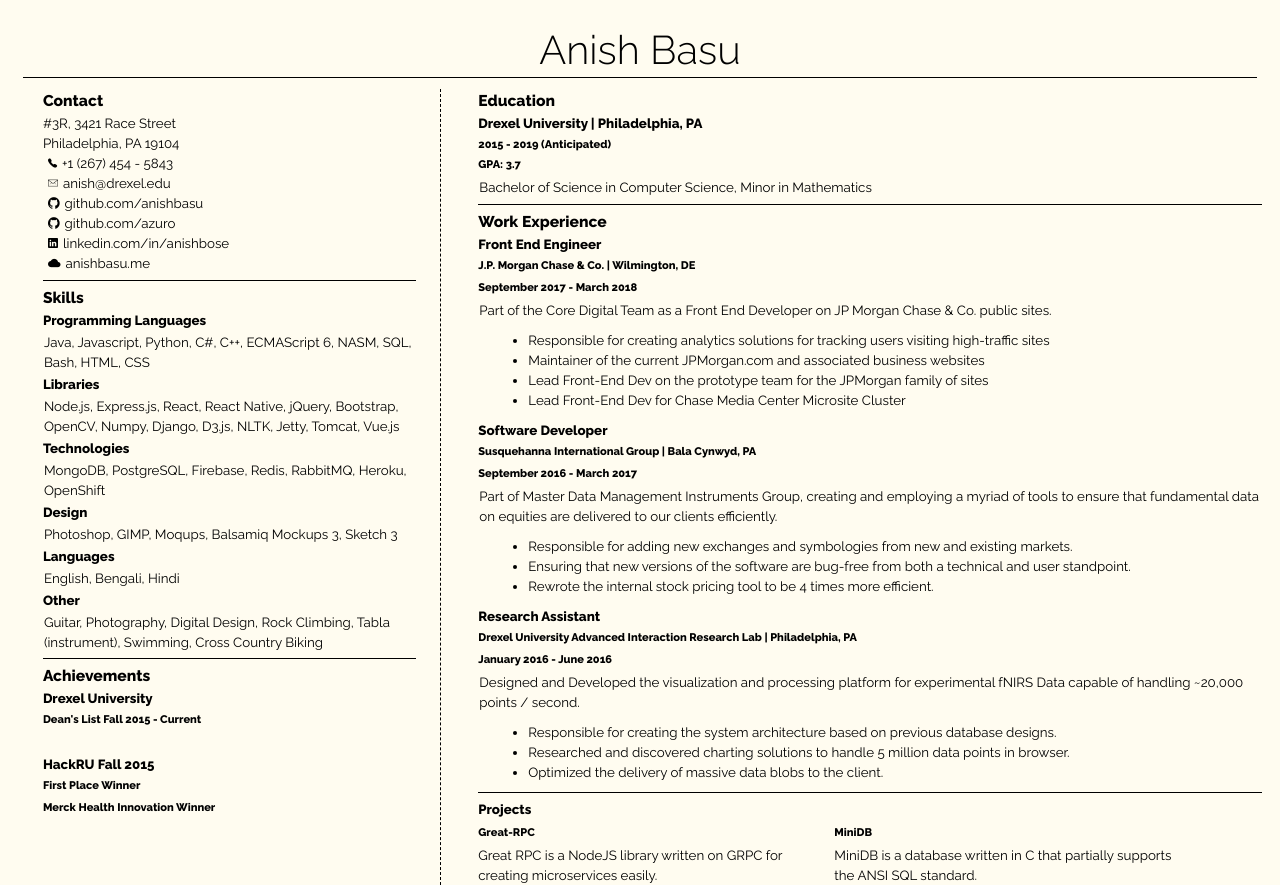
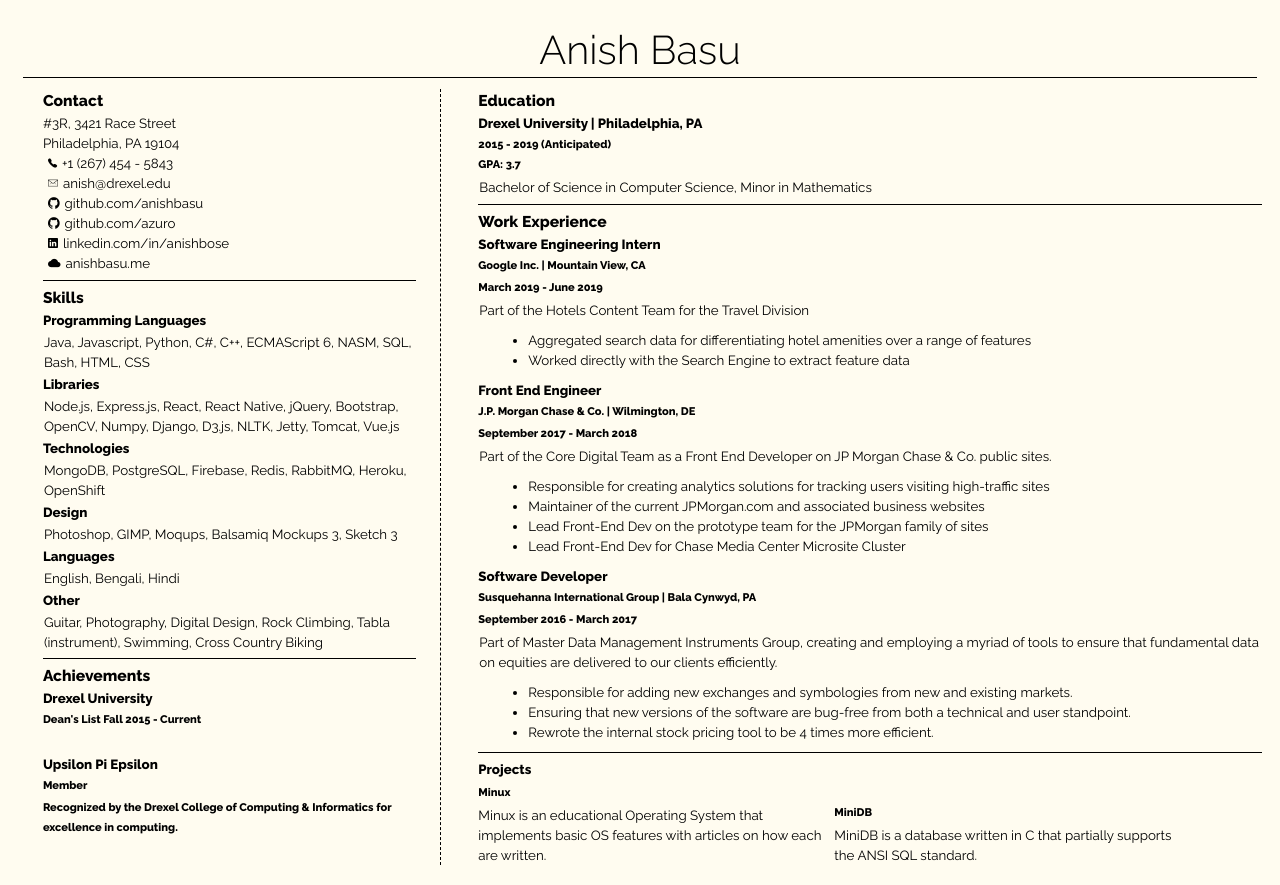
Before and after one commit to anishbasu/anishbasu.github.io, a plain HTML site: page index.html in a window 1280 px wide. Drawn offline with nearby package versions, Linux system fonts and the light colour scheme.

Commit message:
Added Google Position

```diff
--- a/index.html
+++ b/index.html
@@ -75,9 +75,9 @@
                         <h4>Drexel University</h4>
                         <h5>Dean's List Fall 2015 - Current</h5>
                         <br>
-                        <h4>HackRU Fall 2015</h4>
-                        <h5>First Place Winner</h5>
-                        <h5>Merck Health Innovation Winner</h5>
+                        <h4>Upsilon Pi Epsilon</h4>
+                        <h5>Member</h5>
+                        <h5>Recognized by the Drexel College of Computing &amp; Informatics for excellence in computing.</h5>
                 </div>
             </nav>
             <section>
@@ -92,6 +92,20 @@
                 <hr>
                 <div>
                     <h3>Work Experience</h3>
+                    <div>
+                        <h4>Software Engineering Intern</h4>
+                        <h5>
+                            Google Inc. | Mountain View, CA
+                        </h5>
+                        <h5>
+                            March 2019 - June 2019
+                        </h5>
+                        <p>Part of the Hotels Content Team for the Travel Division</p>
+                        <ul>
+                            <li>Aggregated search data for differentiating hotel amenities over a range of features</li>
+                            <li>Worked directly with the Search Engine to extract feature data</li>
+                        </ul>
+                    </div>
                     <div>
                         <h4>Front End Engineer</h4>
                         <h5>
@@ -123,28 +137,13 @@
                             <li>Rewrote the internal stock pricing tool to be 4 times more efficient.</li>
                         </ul>
                     </div>
-                    <div>
-                        <h4>Research Assistant</h4>
-                        <h5>
-                            Drexel University Advanced Interaction Research Lab | Philadelphia, PA
-                        </h5>
-                        <h5>
-                            January 2016 - June 2016
-                        </h5>
-                        <p>Designed and Developed the visualization and processing platform for experimental fNIRS Data capable of handling ~20,000 points / second.</p>
-                        <ul>
-                            <li>Responsible for creating the system architecture based on previous database designs.</li>
-                            <li>Researched and discovered charting solutions to handle 5 million data points in browser.</li>
-                            <li>Optimized the delivery of massive data blobs to the client.</li>
-                        </ul>
-                    </div>
                 </div>
                 <hr>
                 <div>
                     <h4>Projects</h4>
                     <div class="project">
-                        <h5>Great-RPC</h5>
-                        Great RPC is a NodeJS library written on GRPC for creating microservices easily.
+                        <h5>Minux</h5>
+                        Minux is an educational Operating System that implements basic OS features with articles on how each are written.
                     </div>
                     <div class="project">
                         <h5>MiniDB</h5>
```
